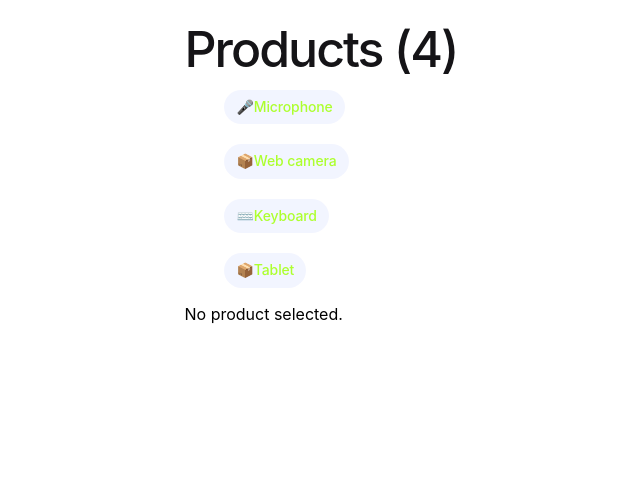
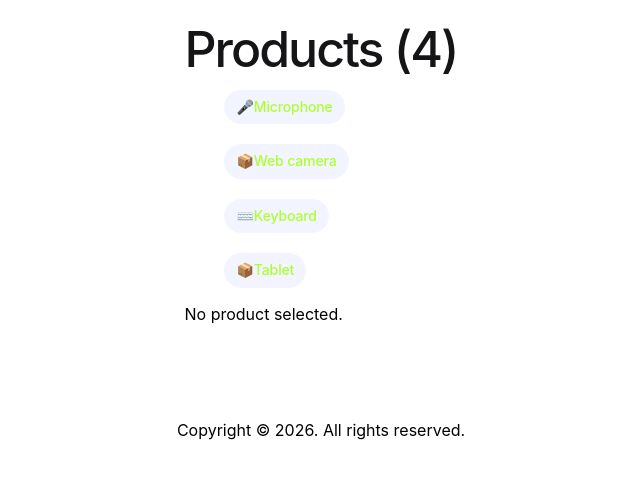
Before and after one commit to JoseCruzMV/components-v-19, an Angular app: page / in a window 1280 px wide. Shown: the top 478 px of the page, without its empty margins (319-959 px from the left). Built offline with nearby package versions, Linux system fonts and the light colour scheme.

Commit message:
Add CopyrightDirective and update app component to display copyright information

```diff
--- a/src/app/app.component.html
+++ b/src/app/app.component.html
@@ -1,6 +1,7 @@
 <main class="main">
   <div class="content">
-    <app-product-list/>
+    <app-product-list />
   </div>
 </main>
+<footer appCopyright></footer>
 <router-outlet />
--- /dev/null
+++ b/src/app/copyright.directive.ts
@@ -0,0 +1,13 @@
+import { Directive, ElementRef } from '@angular/core';
+
+@Directive({
+  selector: '[appCopyright]',
+})
+export class CopyrightDirective {
+  constructor(el: ElementRef) {
+    const currentYear = new Date().getFullYear();
+    const targetElement: HTMLElement = el.nativeElement;
+    targetElement.classList.add('copyright');
+    targetElement.textContent = `Copyright © ${currentYear}. All rights reserved.`;
+  }
+}
--- a/src/styles.css
+++ b/src/styles.css
@@ -1 +1,23 @@
 /* You can add global styles to this file, and also import other style files */
+.copyright {
+  font-family:
+    "Inter",
+    -apple-system,
+    BlinkMacSystemFont,
+    "Segoe UI",
+    Roboto,
+    Helvetica,
+    Arial,
+    sans-serif,
+    "Apple Color Emoji",
+    "Segoe UI Emoji",
+    "Segoe UI Symbol";
+  width: 100%;
+  min-height: 100%;
+  display: flex;
+  justify-content: center;
+  align-items: center;
+  padding: 1rem;
+  box-sizing: inherit;
+  position: relative;
+}
```
Also changed, not shown: src/app/app.component.ts (+4 -3 lines), 1 other file (tests, documents, lock files or other folders).
